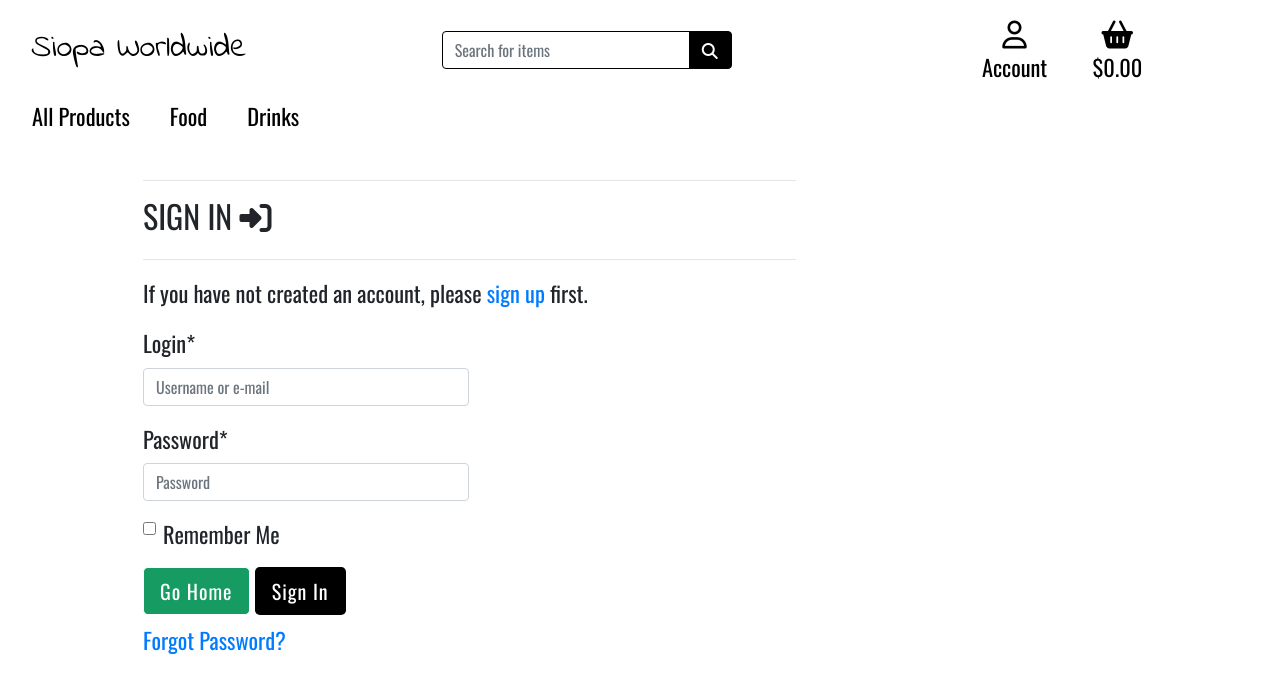
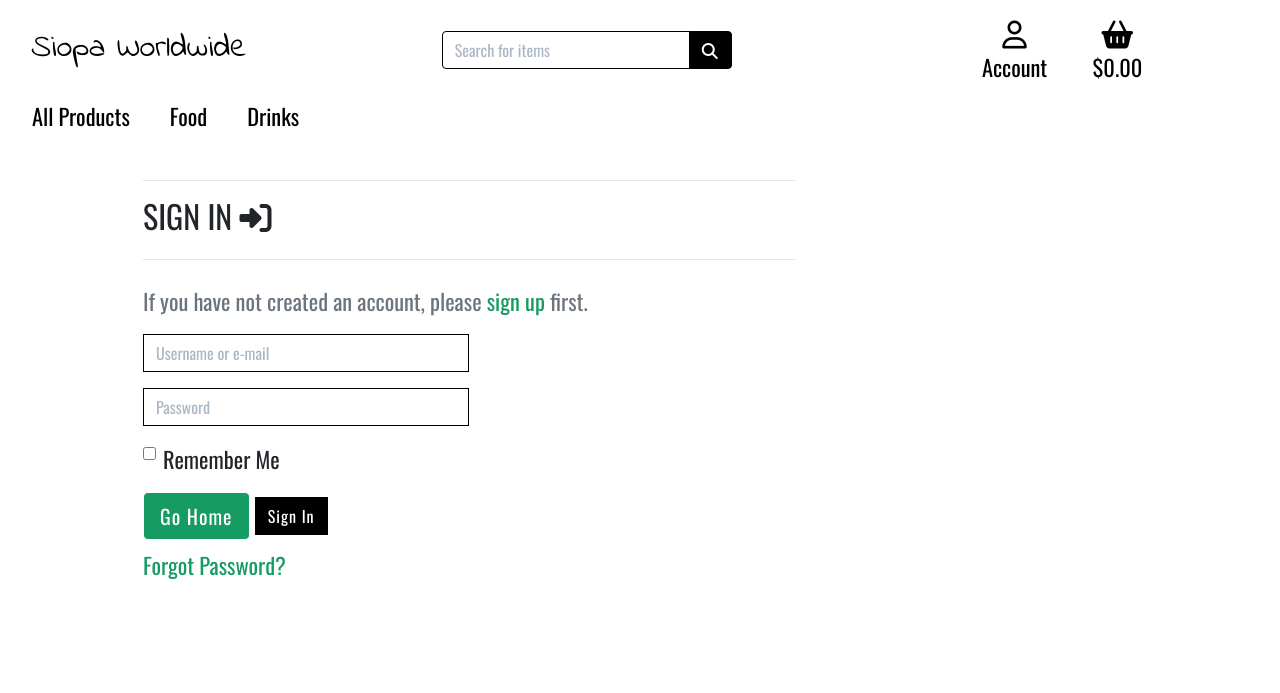
Before and after one commit to Code-Institute-Submissions/alandoherty95-siopa_worldwide_AugResub, a Django app: page /accounts/login/ in a window 1280 px wide. Shown: the top 693 px of the page. Run offline with Django 3.2, Linux system fonts and the light colour scheme; some libraries are stand-ins or nearby versions.

Commit message:
Added css styling to allauth forms in static/css file

```diff
--- a/static/css/base.css
+++ b/static/css/base.css
@@ -200,6 +200,10 @@ footer {
     overflow-y: auto;
 }
 
+input[name='q']::placeholder {
+    color: #aab7c4;
+}
+
 /* ------------------------------- bootstrap toasts */
 
 .message-container {
@@ -211,6 +215,61 @@ footer {
 
 .custom-toast {
     overflow: visible;
+}
+
+/* Allauth form styling */
+
+.allauth-form-inner-content p {
+    margin-top: 1.5rem;
+    color: #6c757d;
+}
+
+.allauth-form-inner-content input {
+    border-color: #000000;
+    border-radius: 0;
+}
+
+/* Hides labels on everything except for the remember me checkbox on login page */
+.allauth-form-inner-content label:not([for='id_remember']) {
+    display: none;
+}
+
+.allauth-form-inner-content input::placeholder {
+    color: #aab7c4;
+}
+
+.allauth-form-inner-content button,
+.allauth-form-inner-content input[type='submit'] {
+    /* bootstrap button */
+    display: inline-block;
+    color: #ffffff;
+    text-align: center;
+    vertical-align: middle;
+    -webkit-user-select: none;
+    -moz-user-select: none;
+    -ms-user-select: none;
+    user-select: none;
+    background-color: #000000;
+    border: 1px solid #000000;
+    padding: 0.375rem 0.75rem;
+    font-size: 1rem;
+    line-height: 1.5;
+    border-radius: 0;
+
+    /* standard bootstrap btn transitions */
+    transition: color .15s ease-in-out, background-color .15s ease-in-out, border-color .15s ease-in-out, box-shadow .15s ease-in-out;
+}
+
+.allauth-form-inner-content button:hover,
+.allauth-form-inner-content input[type='submit']:hover {
+    color: #ffffff;
+    background-color: #222;
+    border-color: #222;
+}
+
+.allauth-form-inner-content a {
+    color: #169B62;
+
 }
 
 /* Media Queries */
--- a/templates/allauth/account/logout.html
+++ b/templates/allauth/account/logout.html
@@ -6,7 +6,7 @@
 
 {% block content %}
 <hr>
-<h2 class="logo-font mb-4">{% trans "Sign Out" %}</h2>
+<h2 class="text-uppercase mb-4">{% trans "Sign Out" %} <i class="fas fa-sign-out-alt"></i></h2>
 <hr>
 
 <p>{% trans 'Are you sure you want to sign out?' %}</p>
```
